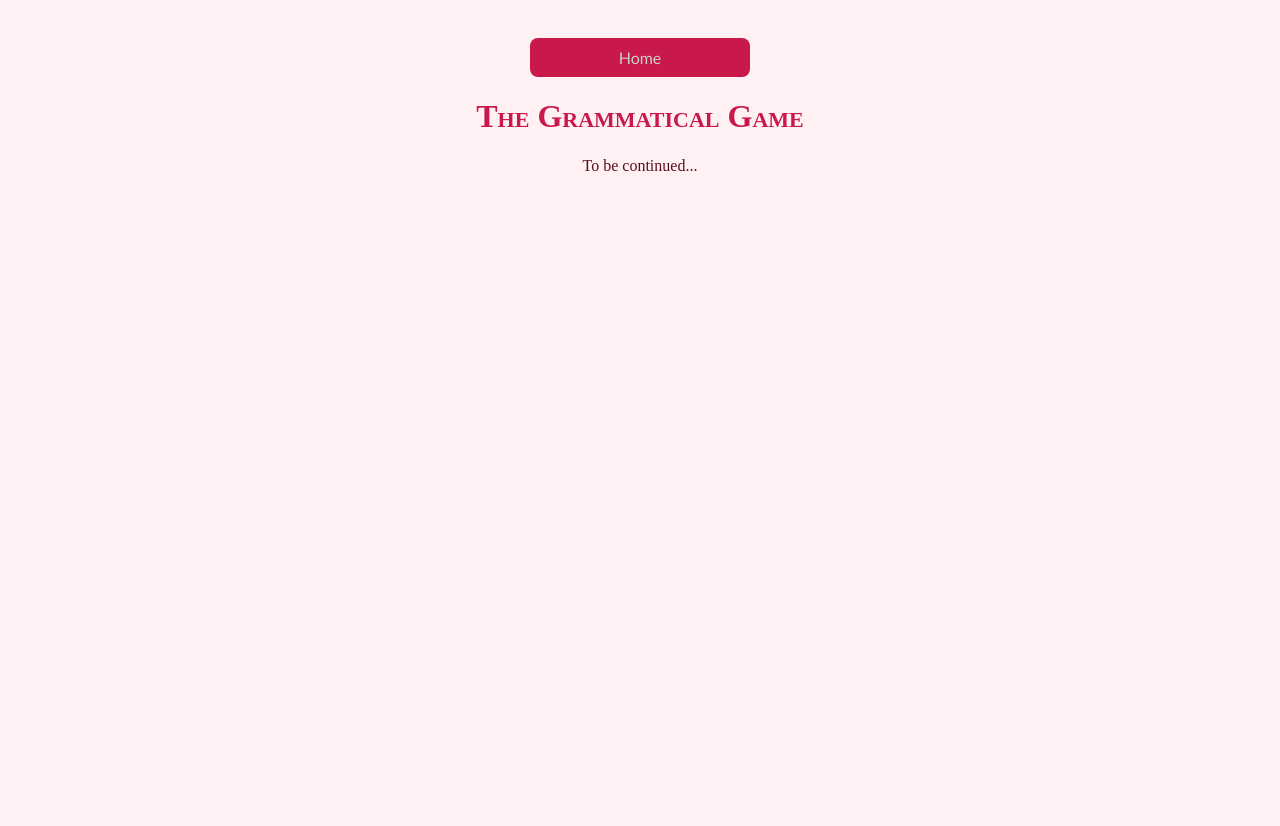
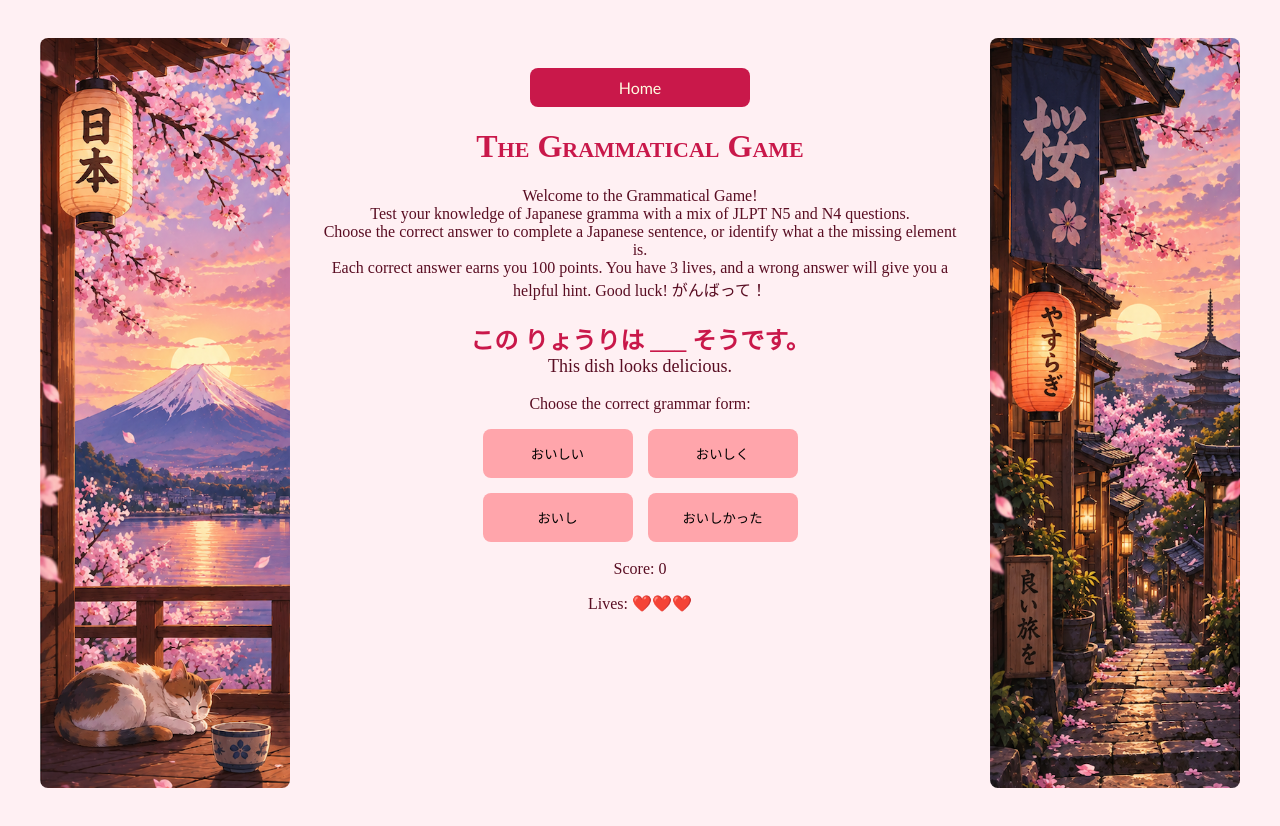
Before and after one commit to RasmusCruse/KanjiGame, a plain HTML site: page GrammaticalGame.html in a window 1280 px wide. Drawn offline with Linux system fonts and the light colour scheme.

Commit message:
kanjigame 1.2

```diff
--- a/GrammaticalGame.html
+++ b/GrammaticalGame.html
@@ -1,16 +1,51 @@
-<!DOCTYPE html>
+<!doctype html>
 <html lang="en">
   <head>
     <meta charset="UTF-8" />
     <meta name="viewport" content="width=device-width, initial-scale=1.0" />
     <title>The Grammatical Game</title>
-        <link rel="stylesheet" href="style.css"/>
+    <link rel="stylesheet" href="style.css" />
   </head>
   <body>
-        <nav>
+    <div class="game-layout">
+      <aside class="banner">
+        <img src="images/fuji.png" alt="mount fuji" />
+      </aside>
+      <main>
+        <nav class="home-navigation">
           <a href="index.html">Home</a>
         </nav>
         <h1>The Grammatical Game</h1>
-        <p class="welcome"> To be continued...
+        <p class="welcome">
+          Welcome to the Grammatical Game!<br />
+          Test your knowledge of Japanese gramma with a mix of JLPT N5 and N4
+          questions.<br />
+          Choose the correct answer to complete a Japanese sentence, or identify
+          what a the missing element is.<br />
+          Each correct answer earns you 100 points. You have 3 lives, and a
+          wrong answer will give you a helpful hint. Good luck! がんばって！
+        </p>
+        <section class="game">
+          <h2 class="kanji">まいにち 7じに ___。</h2>
+          <p class="reading">I wake up at seven every day.</p>
+          <p id="question">Choose the correct grammar form:</p>
+          <div class="answers">
+            <button>おきました</button>
+            <button>おきます</button>
+            <button>おきて</button>
+            <button>おきませんでした</button>
+          </div>
+          <p id="hint"></p>
+          <p id="explanation"></p>
+          <button id="nextButton" hidden>Next Question →</button>
+          <p id="score">Score: 0</p>
+          <p id="lives">Lives: ❤️❤️❤️</p>
+        </section>
+      </main>
+      <aside class="banner">
+        <img src="images/kyotonight.png" alt="fuji at night" />
+      </aside>
+    </div>
+    <script src="grammaticalgame.js"></script>
   </body>
 </html>
--- /dev/null
+++ b/grammaticalgame.js
@@ -0,0 +1,588 @@
+
+const grammarQuestions = [
+  // ===== JLPT N5 =====
+  {
+    level: "N5",
+    question: "まいにち 7じに ___。",
+    translation: "I wake up at seven every day.",
+    answers: ["おきました", "おきます", "おきて", "おきませんでした"],
+    correct: 1,
+    hint: "Daily habits use the non-past polite form.",
+  },
+  {
+    level: "N5",
+    question: "きのう えいがを ___。",
+    translation: "I watched a film yesterday.",
+    answers: ["みます", "みて", "みません", "みました"],
+    correct: 3,
+    hint: "きのう means yesterday, so use past tense.",
+  },
+  {
+    level: "N5",
+    question: "この りんごは ___ です。",
+    translation: "This apple is big.",
+    answers: ["おおきな", "おおきい", "おおきく", "おおきかった"],
+    correct: 1,
+    hint: "An い-adjective keeps い before です.",
+  },
+  {
+    level: "N5",
+    question: "きのうは とても ___ です。",
+    translation: "It was very cold yesterday.",
+    answers: ["さむい", "さむく", "さむくない", "さむかった"],
+    correct: 3,
+    hint: "The past form of さむい is さむかった.",
+  },
+  {
+    level: "N5",
+    question: "この へやは ___ です。",
+    translation: "This room is not quiet.",
+    answers: ["しずか", "しずかじゃない", "しずかな", "しずかに"],
+    correct: 1,
+    hint: "Use じゃない to negate a な-adjective.",
+  },
+  {
+    level: "N5",
+    question: "ここで しゃしんを ___ ください。",
+    translation: "Please take a photo here.",
+    answers: ["とります", "とった", "とらない", "とって"],
+    correct: 3,
+    hint: "て-form + ください is a polite request.",
+  },
+  {
+    level: "N5",
+    question: "いま ほんを ___ います。",
+    translation: "I am reading a book now.",
+    answers: ["よみ", "よんで", "よむ", "よんだ"],
+    correct: 1,
+    hint: "て-form + います indicates an ongoing action.",
+  },
+  {
+    level: "N5",
+    question: "きょうは べんきょう ___。",
+    translation: "I am not studying today.",
+    answers: ["します", "しました", "して", "しません"],
+    correct: 3,
+    hint: "しません is the polite negative of します.",
+  },
+  {
+    level: "N5",
+    question: "あの ひとは ___ です。",
+    translation: "That person is a teacher.",
+    answers: ["せんせいな", "せんせい", "せんせいに", "せんせいで"],
+    correct: 1,
+    hint: "A noun can directly precede です.",
+  },
+  {
+    level: "N5",
+    question: "わたしは すしが ___。",
+    translation: "I like sushi.",
+    answers: ["すきます", "すきな", "すきに", "すきです"],
+    correct: 3,
+    hint: "すきです expresses liking something.",
+  },
+  {
+    level: "N5",
+    question: "この ほんは ___ ありません。",
+    translation: "This book is not interesting.",
+    answers: ["おもしろい", "おもしろく", "おもしろかった", "おもしろな"],
+    correct: 1,
+    hint: "い-adjectives use くありません for polite negation.",
+  },
+  {
+    level: "N5",
+    question: "あしたは ___ でしょう。",
+    translation: "It will probably rain tomorrow.",
+    answers: ["あめな", "あめに", "あめで", "あめ"],
+    correct: 3,
+    hint: "A noun goes directly before でしょう.",
+  },
+  {
+    level: "N5",
+    question: "ここに なまえを ___ ください。",
+    translation: "Please write your name here.",
+    answers: ["かく", "かいて", "かきます", "かいた"],
+    correct: 1,
+    hint: "The て-form of かく is かいて.",
+  },
+  {
+    level: "N5",
+    question: "まどを ___ ください。",
+    translation: "Please close the window.",
+    answers: ["しめます", "しめる", "しめた", "しめて"],
+    correct: 3,
+    hint: "The て-form of しめる is しめて.",
+  },
+  {
+    level: "N5",
+    question: "きのうは がっこうに ___。",
+    translation: "I did not go to school yesterday.",
+    answers: ["いきません", "いきませんでした", "いきます", "いって"],
+    correct: 1,
+    hint: "ませんでした marks polite negative past.",
+  },
+  {
+    level: "N5",
+    question: "この くるまは ___ です。",
+    translation: "This car is new.",
+    answers: ["あたらしく", "あたらしかった", "あたらしな", "あたらしい"],
+    correct: 3,
+    hint: "Use the plain い-adjective before です.",
+  },
+  {
+    level: "N5",
+    question: "日本語を ___ ことができます。",
+    translation: "I can speak Japanese.",
+    answers: ["はなして", "はなす", "はなした", "はなします"],
+    correct: 1,
+    hint: "Dictionary form + ことができます expresses ability.",
+  },
+  {
+    level: "N5",
+    question: "コーヒーを ___ たいです。",
+    translation: "I want to drink coffee.",
+    answers: ["のむ", "のんだ", "のんで", "のみ"],
+    correct: 3,
+    hint: "Attach たい to the ます-stem: のみたい.",
+  },
+  {
+    level: "N5",
+    question: "この まちは ___ です。",
+    translation: "This town is lively.",
+    answers: ["にぎやかな", "にぎやか", "にぎやかに", "にぎやかで"],
+    correct: 1,
+    hint: "A な-adjective does not take な before です.",
+  },
+  {
+    level: "N5",
+    question: "あの ひとは ___ ひとです。",
+    translation: "That person is kind.",
+    answers: ["しんせつ", "しんせつに", "しんせつで", "しんせつな"],
+    correct: 3,
+    hint: "な-adjectives need な before a noun.",
+  },
+  {
+    level: "N5",
+    question: "きのう たくさん ___。",
+    translation: "I ate a lot yesterday.",
+    answers: ["たべます", "たべました", "たべて", "たべません"],
+    correct: 1,
+    hint: "Polite past tense ends in ました.",
+  },
+  {
+    level: "N5",
+    question: "いっしょに えいがを ___ か。",
+    translation: "Would you like to watch a film together?",
+    answers: ["みました", "みて", "みない", "みません"],
+    correct: 3,
+    hint: "ませんか is a polite invitation.",
+  },
+  {
+    level: "N5",
+    question: "ちょっと ___ ください。",
+    translation: "Please wait a moment.",
+    answers: ["まちます", "まって", "まった", "まつ"],
+    correct: 1,
+    hint: "The て-form of まつ is まって.",
+  },
+  {
+    level: "N5",
+    question: "きょうは あまり ___ です。",
+    translation: "It is not very hot today.",
+    answers: ["あつい", "あつかった", "あつく", "あつくない"],
+    correct: 3,
+    hint: "あまり is commonly used with a negative form.",
+  },
+  {
+    level: "N5",
+    question: "もう ひるごはんを ___。",
+    translation: "I already ate lunch.",
+    answers: ["たべます", "たべました", "たべません", "たべたい"],
+    correct: 1,
+    hint: "もう plus past tense means already.",
+  },
+  {
+    level: "N5",
+    question: "この みせは ___ です。",
+    translation: "This shop is not expensive.",
+    answers: ["たかい", "たかかった", "たかく", "たかくない"],
+    correct: 3,
+    hint: "The negative form of たかい is たかくない.",
+  },
+  {
+    level: "N5",
+    question: "あした はやく ___。",
+    translation: "I will go to bed early tomorrow.",
+    answers: ["ねました", "ねます", "ねて", "ねないでした"],
+    correct: 1,
+    hint: "ます-form can express a future action.",
+  },
+  {
+    level: "N5",
+    question: "その かばんは ___ ですか。",
+    translation: "Is that bag yours?",
+    answers: ["あなたに", "あなたで", "あなたを", "あなたの"],
+    correct: 3,
+    hint: "の indicates possession.",
+  },
+  {
+    level: "N5",
+    question: "きょうは にちようび ___。",
+    translation: "Today is Sunday.",
+    answers: ["ます", "です", "でしたか", "ありません"],
+    correct: 1,
+    hint: "A noun can be followed by です.",
+  },
+  {
+    level: "N5",
+    question: "あした ともだちに ___。",
+    translation: "I will meet my friend tomorrow.",
+    answers: ["あいました", "あって", "あわないでした", "あいます"],
+    correct: 3,
+    hint: "The polite non-past form can express future events.",
+  },
+
+  // ===== JLPT N4 =====
+  {
+    level: "N4",
+    question: "日本に ___ ことがあります。",
+    translation: "I have been to Japan before.",
+    answers: ["行った", "行く", "行って", "行きます"],
+    correct: 0,
+    hint: "Past plain form + ことがある describes experience.",
+  },
+  {
+    level: "N4",
+    question: "あした 雨が ___ かもしれません。",
+    translation: "It might rain tomorrow.",
+    answers: ["ふって", "ふった", "ふる", "ふります"],
+    correct: 2,
+    hint: "Plain form + かもしれません expresses possibility.",
+  },
+  {
+    level: "N4",
+    question: "日本語が ___ ようになりました。",
+    translation: "I became able to speak Japanese.",
+    answers: ["話せる", "話す", "話した", "話して"],
+    correct: 0,
+    hint: "Potential form + ようになる describes gaining an ability.",
+  },
+  {
+    level: "N4",
+    question: "しゅくだいを ___ なければなりません。",
+    translation: "I must do my homework.",
+    answers: ["する", "して", "し", "した"],
+    correct: 2,
+    hint: "する changes to しなければなりません.",
+  },
+  {
+    level: "N4",
+    question: "ここで たばこを ___ はいけません。",
+    translation: "You must not smoke here.",
+    answers: ["すって", "すう", "すった", "すいます"],
+    correct: 0,
+    hint: "て-form + はいけません expresses prohibition.",
+  },
+  {
+    level: "N4",
+    question: "ごはんを ___ あとで さんぽします。",
+    translation: "I take a walk after eating.",
+    answers: ["たべる", "たべて", "たべた", "たべます"],
+    correct: 2,
+    hint: "Past plain form + あとで means after doing something.",
+  },
+  {
+    level: "N4",
+    question: "ねる ___ はを みがきます。",
+    translation: "I brush my teeth before sleeping.",
+    answers: ["まえに", "あとで", "ながら", "から"],
+    correct: 0,
+    hint: "Dictionary form + まえに means before doing something.",
+  },
+  {
+    level: "N4",
+    question: "音楽を ___ ながら べんきょうします。",
+    translation: "I study while listening to music.",
+    answers: ["きく", "きいて", "きき", "きいた"],
+    correct: 2,
+    hint: "Verb ます-stem + ながら means while doing something.",
+  },
+  {
+    level: "N4",
+    question: "この ほんは ___ すぎます。",
+    translation: "This book is too expensive.",
+    answers: ["たか", "たかい", "たかく", "たかかった"],
+    correct: 0,
+    hint: "Remove the final い before すぎる.",
+  },
+  {
+    level: "N4",
+    question: "この りょうりは ___ そうです。",
+    translation: "This dish looks delicious.",
+    answers: ["おいしい", "おいしく", "おいし", "おいしかった"],
+    correct: 2,
+    hint: "For appearance, おいしい becomes おいしそう.",
+  },
+  {
+    level: "N4",
+    question: "あしたは ___ つもりです。",
+    translation: "I intend to study tomorrow.",
+    answers: ["べんきょうする", "べんきょうして", "べんきょうした", "べんきょうします"],
+    correct: 0,
+    hint: "Dictionary form + つもり expresses intention.",
+  },
+  {
+    level: "N4",
+    question: "日本語を ___ ために まいにち れんしゅうします。",
+    translation: "I practice every day to learn Japanese.",
+    answers: ["おぼえた", "おぼえて", "おぼえる", "おぼえます"],
+    correct: 2,
+    hint: "Dictionary form + ために expresses purpose.",
+  },
+  {
+    level: "N4",
+    question: "あしたは はやく ___ ほうがいいです。",
+    translation: "You should get up early tomorrow.",
+    answers: ["おきた", "おきる", "おきて", "おきます"],
+    correct: 0,
+    hint: "Past plain form + ほうがいい gives advice.",
+  },
+  {
+    level: "N4",
+    question: "この もんだいは ___ やすいです。",
+    translation: "This problem is easy to understand.",
+    answers: ["わかる", "わかって", "わかり", "わかった"],
+    correct: 2,
+    hint: "Verb ます-stem + やすい means easy to do.",
+  },
+  {
+    level: "N4",
+    question: "この かんじは ___ にくいです。",
+    translation: "This kanji is hard to remember.",
+    answers: ["おぼえ", "おぼえる", "おぼえた", "おぼえて"],
+    correct: 0,
+    hint: "Verb ます-stem + にくい means difficult to do.",
+  },
+  {
+    level: "N4",
+    question: "ともだちに ほんを ___ もらいました。",
+    translation: "My friend did me the favor of lending me a book.",
+    answers: ["かす", "かした", "かして", "かします"],
+    correct: 2,
+    hint: "て-form + もらう describes receiving a favor.",
+  },
+  {
+    level: "N4",
+    question: "せんせいが せつめいして ___。",
+    translation: "The teacher explained it for me.",
+    answers: ["くれました", "あげました", "もらいました", "しました"],
+    correct: 0,
+    hint: "てくれる describes someone doing a favor for me.",
+  },
+  {
+    level: "N4",
+    question: "わたしは いもうとに ほんを よんで ___。",
+    translation: "I read a book for my younger sister.",
+    answers: ["くれました", "もらいました", "あげました", "ありました"],
+    correct: 2,
+    hint: "てあげる describes doing something for another person.",
+  },
+  {
+    level: "N4",
+    question: "この へやは ___ ようです。",
+    translation: "This room seems quiet.",
+    answers: ["しずかな", "しずか", "しずかに", "しずかで"],
+    correct: 0,
+    hint: "な-adjectives take な before ようです.",
+  },
+  {
+    level: "N4",
+    question: "でんしゃが ___ そうです。",
+    translation: "I heard that the train will be late.",
+    answers: ["おくれ", "おくれて", "おくれる", "おくれたら"],
+    correct: 2,
+    hint: "Plain form + そうです reports something heard.",
+  },
+  {
+    level: "N4",
+    question: "じかんが ___、えいがを みます。",
+    translation: "If I have time, I will watch a movie.",
+    answers: ["あれば", "ある", "あって", "あった"],
+    correct: 0,
+    hint: "The ば conditional of ある is あれば.",
+  },
+  {
+    level: "N4",
+    question: "あめが ___、いきません。",
+    translation: "If it rains, I will not go.",
+    answers: ["ふると", "ふって", "ふったら", "ふりながら"],
+    correct: 2,
+    hint: "たら is used for a conditional situation.",
+  },
+  {
+    level: "N4",
+    question: "この ボタンを ___、ドアが あきます。",
+    translation: "When you press this button, the door opens.",
+    answers: ["おすと", "おしても", "おしながら", "おしたば"],
+    correct: 0,
+    hint: "と expresses an automatic consequence.",
+  },
+  {
+    level: "N4",
+    question: "つかれて ___、べんきょうします。",
+    translation: "Even if I am tired, I will study.",
+    answers: ["いるから", "いたら", "いても", "いながら"],
+    correct: 2,
+    hint: "ても expresses even if or although.",
+  },
+  {
+    level: "N4",
+    question: "この ほんを ___ ことにしました。",
+    translation: "I decided to buy this book.",
+    answers: ["かう", "かって", "かった", "かいます"],
+    correct: 0,
+    hint: "Dictionary form + ことにする expresses a decision.",
+  },
+  {
+    level: "N4",
+    question: "まいにち はしる ___ しています。",
+    translation: "I make an effort to run every day.",
+    answers: ["ために", "ことに", "ように", "そうに"],
+    correct: 2,
+    hint: "ようにする expresses making an effort to form a habit.",
+  },
+  {
+    level: "N4",
+    question: "この えいがは ___ ことができます。",
+    translation: "This movie can be watched.",
+    answers: ["みる", "みて", "みた", "みます"],
+    correct: 0,
+    hint: "Dictionary form + ことができます expresses possibility.",
+  },
+  {
+    level: "N4",
+    question: "まどを ___ あります。",
+    translation: "The window has been opened and left open.",
+    answers: ["あいて", "あける", "あけて", "あけた"],
+    correct: 2,
+    hint: "てある expresses a state resulting from an intentional action.",
+  },
+  {
+    level: "N4",
+    question: "いま でんしゃが ___ ところです。",
+    translation: "The train is just about to depart.",
+    answers: ["でる", "でた", "でている", "でます"],
+    correct: 0,
+    hint: "Dictionary form + ところです means about to do something.",
+  },
+  {
+    level: "N4",
+    question: "しゅくだいを ___ ばかりです。",
+    translation: "I have just finished my homework.",
+    answers: ["おえる", "おえて", "おえた", "おえます"],
+    correct: 2,
+    hint: "Past plain form + ばかり means just did something.",
+  },
+];
+
+// Shuffle questions
+function shuffleGrammar() {
+  for (let i = grammarQuestions.length - 1; i > 0; i--) {
+    let j = Math.floor(Math.random() * (i + 1));
+
+    let temp = grammarQuestions[i];
+    grammarQuestions[i] = grammarQuestions[j];
+    grammarQuestions[j] = temp;
+  }
+}
+
+// Find HTML elements
+const grammarText = document.querySelector(".kanji");
+const translationText = document.querySelector(".reading");
+const buttons = document.querySelectorAll(".answers button");
+const scoreText = document.querySelector("#score");
+const livesText = document.querySelector("#lives");
+const hintText = document.querySelector("#hint");
+
+// Game variables
+let score = 0;
+let lives = 3;
+let currentGrammar = 0;
+let gameFinished = false;
+
+// Show current grammar question
+function showGrammar(number) {
+  grammarText.textContent = grammarQuestions[number].question;
+  translationText.textContent = grammarQuestions[number].translation;
+
+  for (let i = 0; i < buttons.length; i++) {
+    buttons[i].textContent = grammarQuestions[number].answers[i];
+  }
+
+  hintText.textContent = "";
+}
+
+// Update score and lives
+function updateGameInfo() {
+  scoreText.textContent = "Score: " + score;
+  livesText.textContent = "Lives: " + "❤️".repeat(lives);
+}
+
+// Restart game
+function restartGame() {
+  score = 0;
+  lives = 3;
+  currentGrammar = 0;
+  gameFinished = false;
+
+  shuffleGrammar();
+
+  showGrammar(currentGrammar);
+  updateGameInfo();
+}
+
+// Check answers
+for (let i = 0; i < buttons.length; i++) {
+  buttons[i].addEventListener("click", function () {
+    if (gameFinished) {
+      return;
+    }
+
+    if (i === grammarQuestions[currentGrammar].correct) {
+      // Correct answer
+      score = score + 100;
+      currentGrammar++;
+
+      if (currentGrammar < grammarQuestions.length) {
+        showGrammar(currentGrammar);
+      } else {
+        gameFinished = true;
+        updateGameInfo();
+
+        alert("Congratulations! Your score: " + score);
+        restartGame();
+        return;
+      }
+    } else {
+      // Wrong answer
+      lives--;
+
+      // Show hint
+      hintText.textContent = grammarQuestions[currentGrammar].hint;
+
+      if (lives <= 0) {
+        gameFinished = true;
+        updateGameInfo();
+
+        alert("Game Over! Your score: " + score);
+        restartGame();
+        return;
+      }
+    }
+
+    updateGameInfo();
+  });
+}
+
+// Start game
+restartGame();
--- a/particelgame.js
+++ b/particelgame.js
@@ -128,7 +128,7 @@ const questions = [
     answers: ["を", "で", "の", "が"],
     hint: "This particle connects the owner to the object.",
     explanation:
-    "の (no) indicates possession. だれのかばん means 'whose bag'.",
+      "の (no) indicates possession. だれのかばん means 'whose bag'.",
   },
   {
     type: "fill",
--- a/style.css
+++ b/style.css
@@ -24,7 +24,7 @@ nav a {
   display: block;
   width: 220px;
   background-color: #c9184a;
-  color: #cad2c5;
+  color: #590d22;
   text-decoration: none;
   text-align: center;
   padding: 15px;
@@ -158,7 +158,7 @@ nav:not(.game-navigation) ul {
 nav:not(.game-navigation) a {
   display: inline-block;
   background-color: #c9184a;
-  color: #cad2c5;
+  color: #fefae0;
   padding: 10px 20px;
   border-radius: 8px;
   text-decoration: none;
```
Also changed, not shown: index.html (+2 -0 lines), hiragana.html (added), katakana.html (added), 2 other files. Lines whose indentation alone changed are shown as unchanged.
